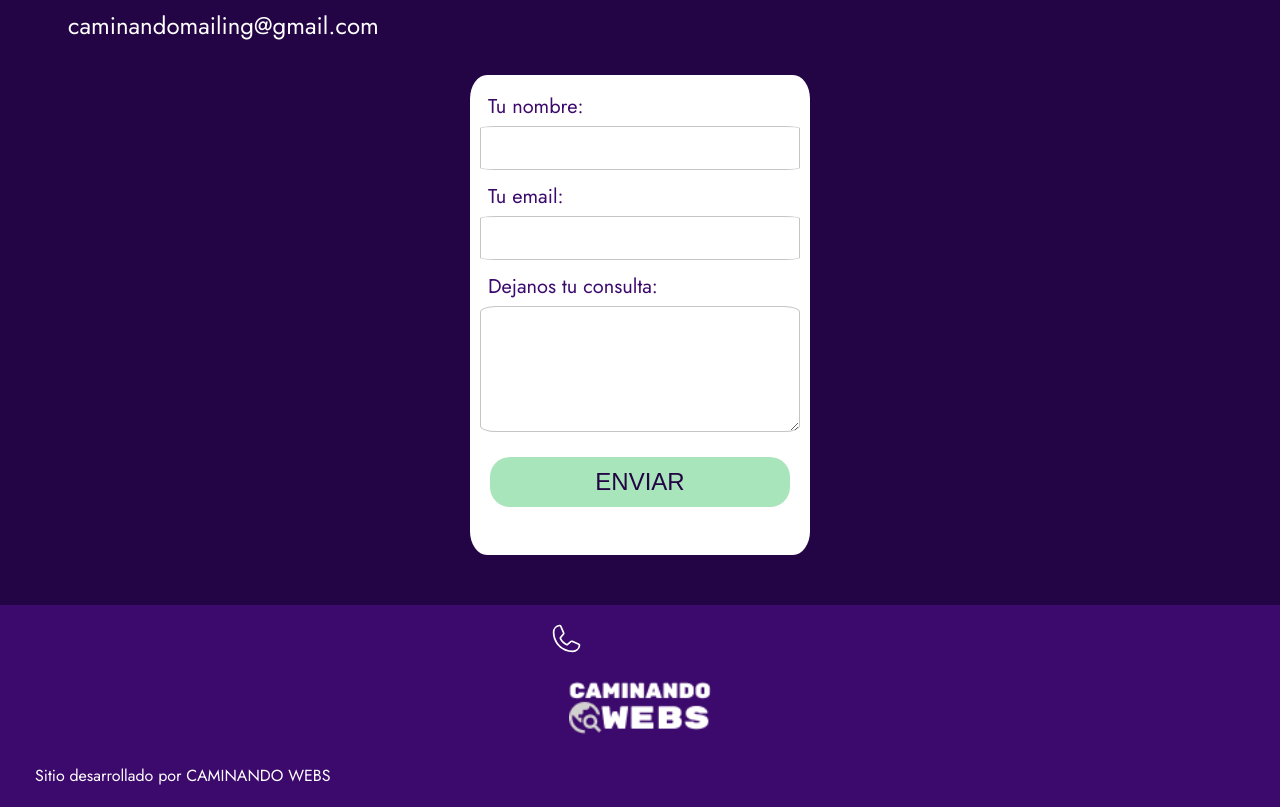
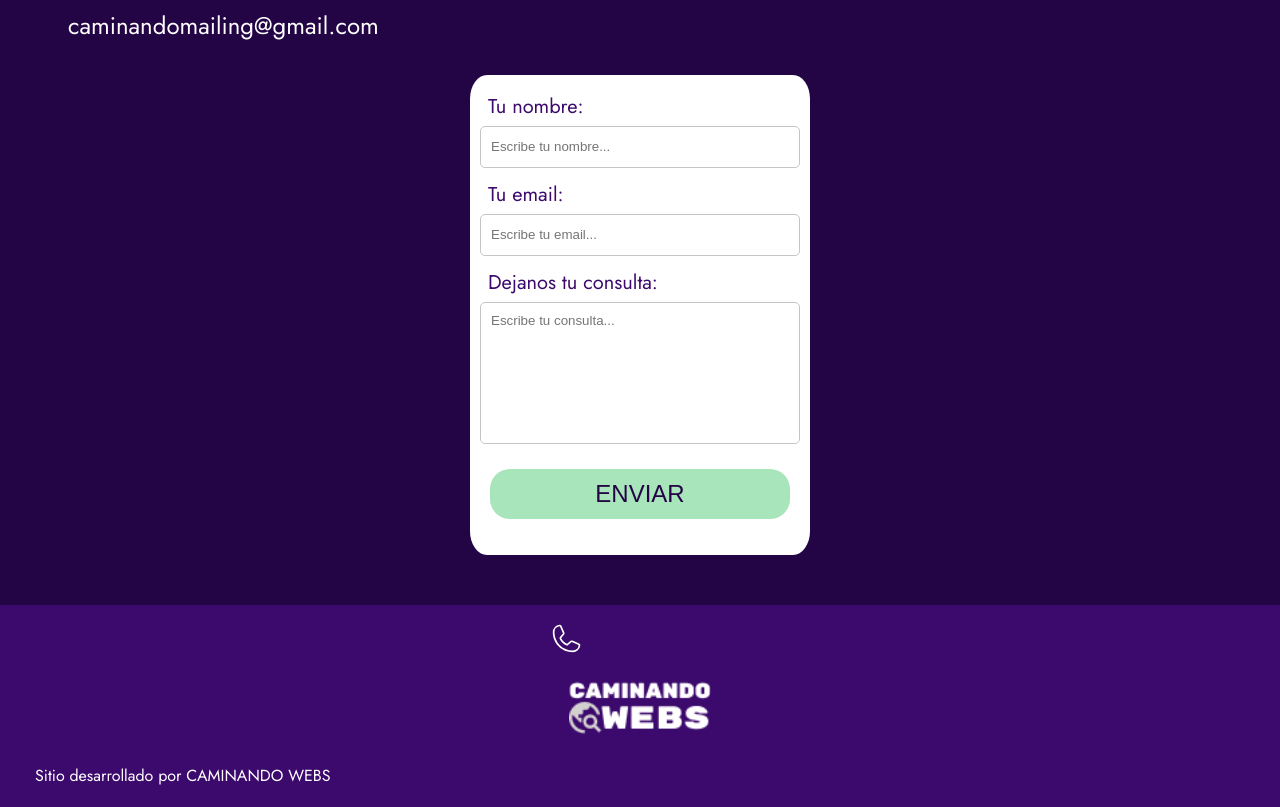
Before and after one commit to NahuelRosales/caminando-webs, a React (Vite) app: page / in a window 1280 px wide. Shown: the part 4360-5167 px from the top of the page. Built offline with nearby package versions, Linux system fonts and the light colour scheme; some icons are missing.

Commit message:
working in formulario de consulta

```diff
--- a/src/components/sections/contacto/index.jsx
+++ b/src/components/sections/contacto/index.jsx
@@ -17,11 +17,14 @@ const Contacto = () => {
       .then(
         () => {
           console.log("SUCCESS!");
+          alert ( 'Mensaje enviado, responederemos su consulta a la brevedad :)' )
         },
         (error) => {
           console.log("FAILED...", error.text);
+          alert ( '¡Algo salió mal!' );
         }
       );
+      e.target.reset();
   };
   return (
     <section className="contacto">
@@ -38,11 +41,11 @@ const Contacto = () => {
       </div>
       <form className="formulario" ref={form} onSubmit={sendEmail}>
         <label>Tu nombre:</label>
-        <input className="input" type="text" name="user_name" />
+        <input placeholder="Escribe tu nombre..." className="input" type="text" name="user_name" required />
         <label>Tu email:</label>
-        <input className="input" type="email" name="user_email" />
+        <input placeholder="Escribe tu email..." className="input" type="email" name="user_email" required  />
         <label>Dejanos tu consulta:</label>
-        <textarea className="input textarea" name="message" />
+        <textarea placeholder="Escribe tu consulta..." className="input textarea" name="message" required  />
         <input className="button-send" type="submit" value="ENVIAR" />
       </form>
     </section>
--- a/src/components/sections/contacto/style.scss
+++ b/src/components/sections/contacto/style.scss
@@ -36,11 +36,16 @@
         .input {
             border: 1px solid #c5c5c5;
             margin: 5px 0;
-            border-radius: 5%;
+            border-radius: 5px;
             height: 40px;
+            padding: 0px 10px;
         }
         .textarea {
+          font-family: Arial, Helvetica, sans-serif;
             height: 120px;
+            resize: none;
+            padding: 10px 10px;
+
         }
 
         .button-send {
```
